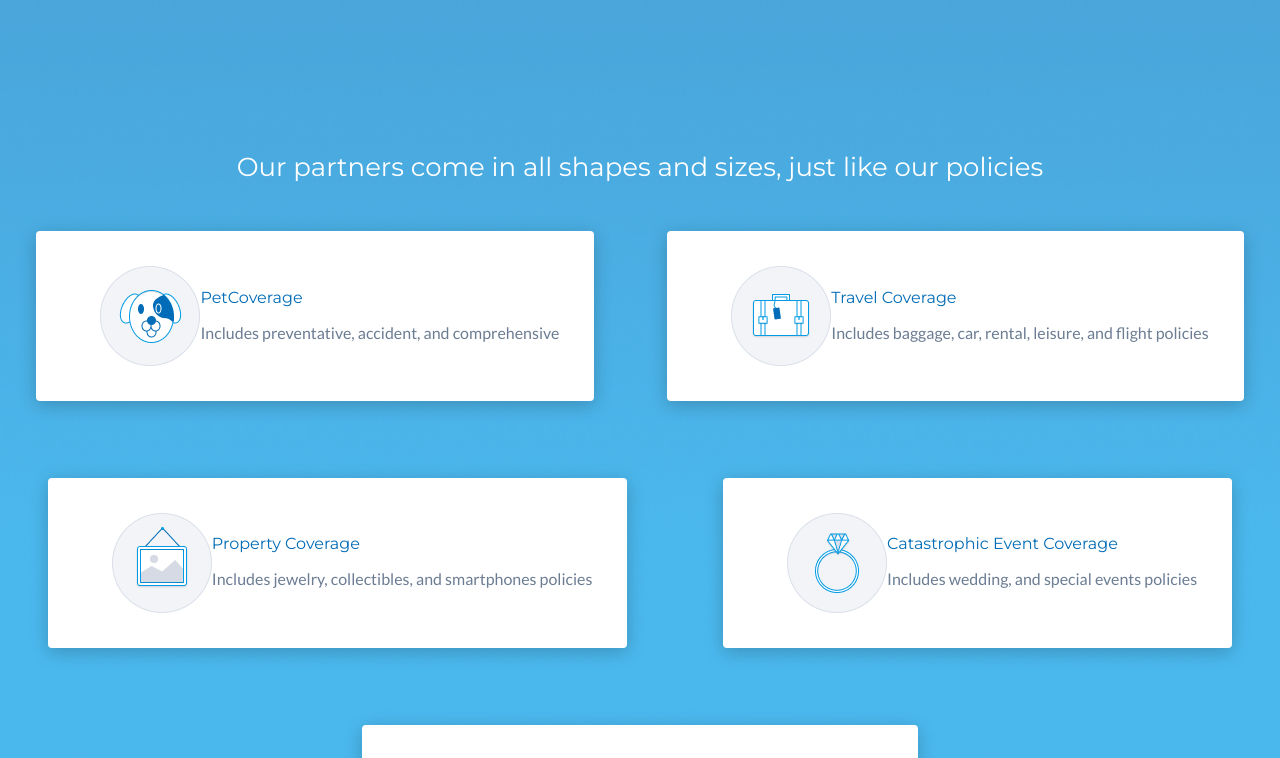
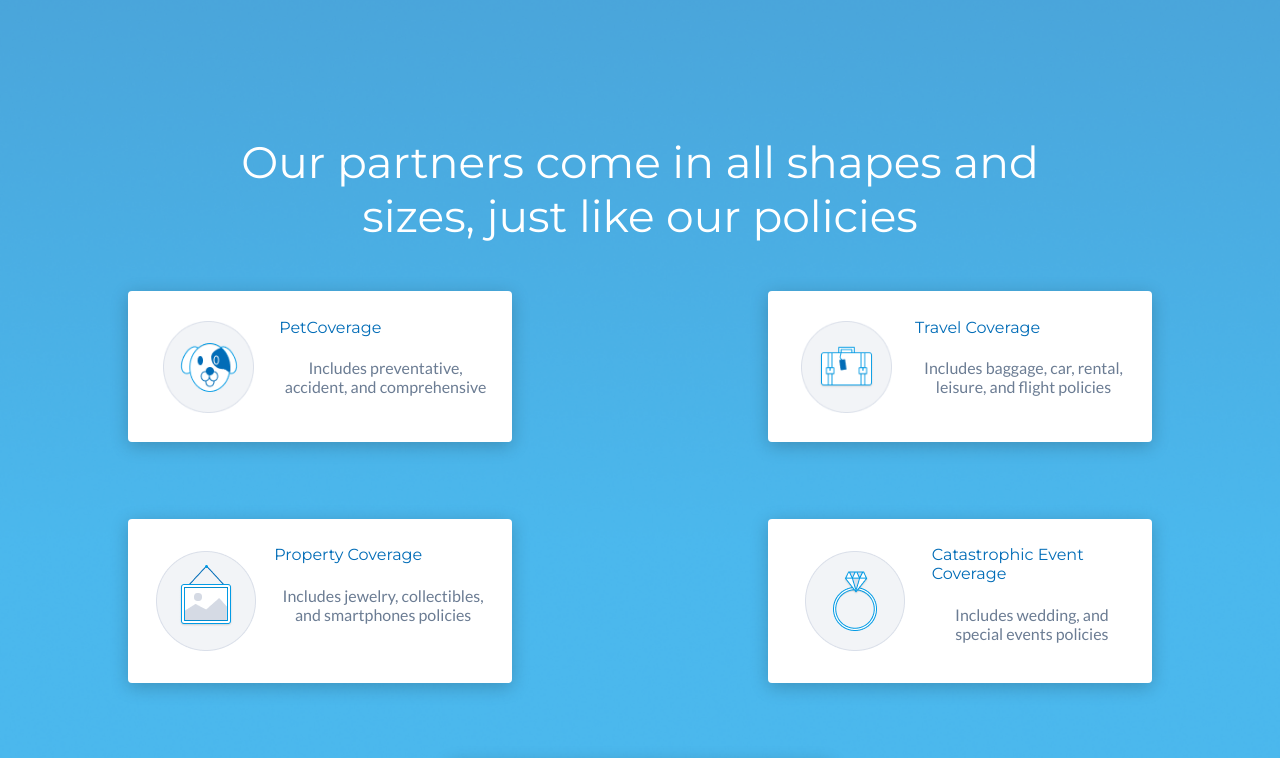
Before and after one commit to rhiannamrl/hacker-news-api-react-app, a React (Create React App) app: page / in a window 1280 px wide. Shown: the part 1660-2418 px from the top of the page. Built offline with nearby package versions, Linux system fonts and the light colour scheme.

Commit message:
more styling

```diff
--- a/src/components/HackerNews/hackernews.css
+++ b/src/components/HackerNews/hackernews.css
@@ -107,7 +107,7 @@ ul {
 
 .news-panel {
   display: grid;
-  grid-template-columns: repeat(3, 1fr);
+  grid-template-columns: repeat(3, minmax(250px, 1fr));
   grid-template-rows: repeat(4, 100px);
   grid-gap: 2rem;
   padding: 20px;
--- a/src/components/Policies/policies.css
+++ b/src/components/Policies/policies.css
@@ -23,10 +23,11 @@
 }
 
 .Policy-hero h1 {
-  font-size: 26px;
+  font-size: 44px;
   margin: 0 auto 10px;
   text-align: center;
   color: #ffffff;
+  width: 70%;
 }
 
 .Policy-Coverage {
@@ -39,9 +40,10 @@
   display: flex;
   flex-direction: row;
   align-content: center;
-  justify-content: space-between;
+  padding: 5px;
   flex: inherit;
   margin: 3% auto;
+  /* background-color: red; */
 }
 
 .Single-Policy {
@@ -49,13 +51,24 @@
   padding: 10px;
   border-radius: 4px;
   box-shadow: 0px 4px 18px rgba(0, 0, 0, 0.209352);
-  padding: 2.188rem;
-  padding-left: 5%;
+  height: auto;
+  width: 30%;
+  align-items: center;
+}
+
+.Single-Policy img {
+  width: 65%;
+  height: 65%;
+  object-fit: contain;
+  padding-left: 5px;
 }
 
 .Policy-Coverage body h4 {
   text-align: left;
-  margin-bottom: 0.875rem;
+  /* margin-bottom: 0.875rem; */
+}
+.Policy-Coverage body {
+  padding-right: 15px;
 }
 
 @media screen and (max-width: 600px) {
@@ -69,9 +82,4 @@
   .Policy-Coverage div {
     width: 95%;
   }
-  .Policy-Coverage img {
-    display: block;
-    width: 100%;
-    height: auto;
-  }
 }
```
